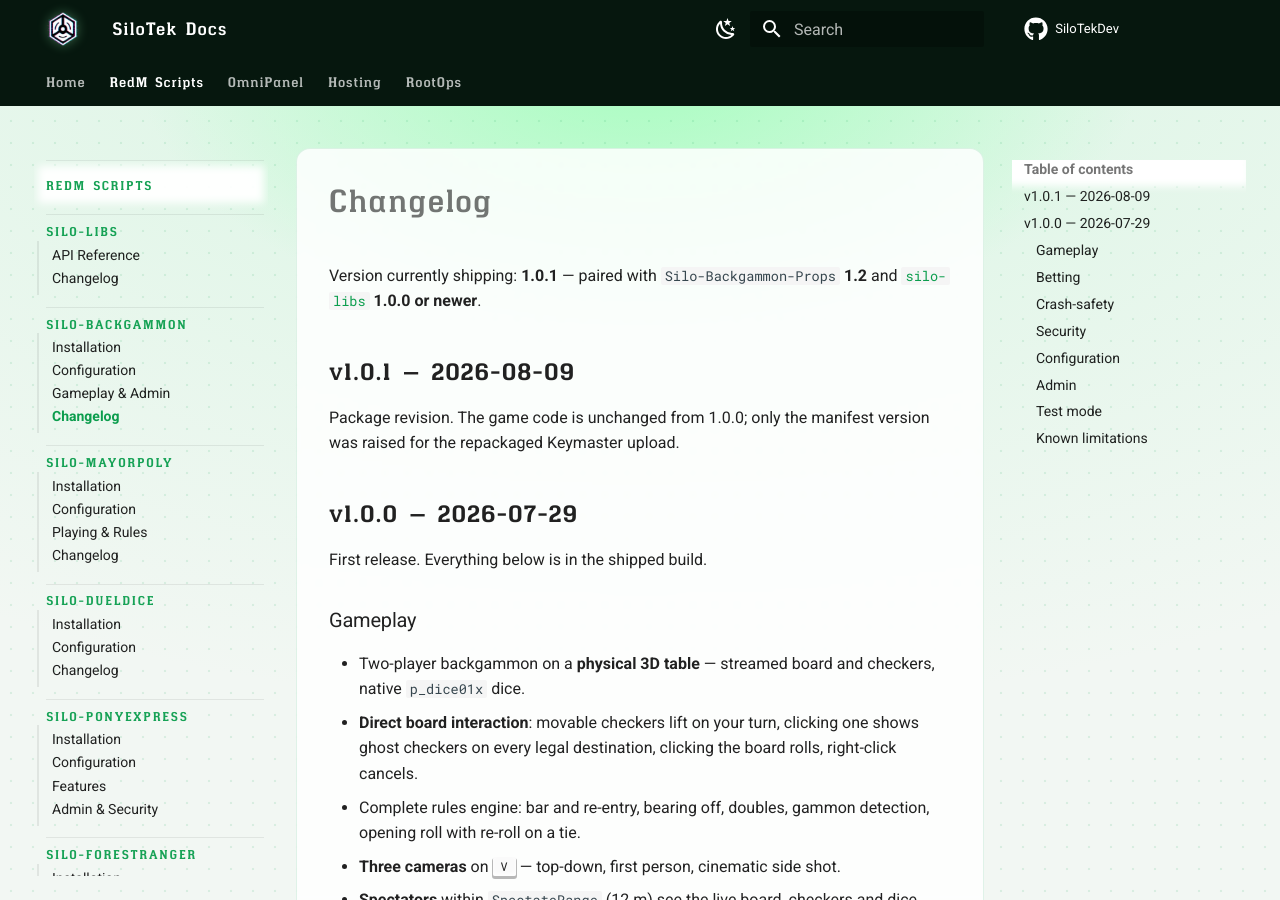
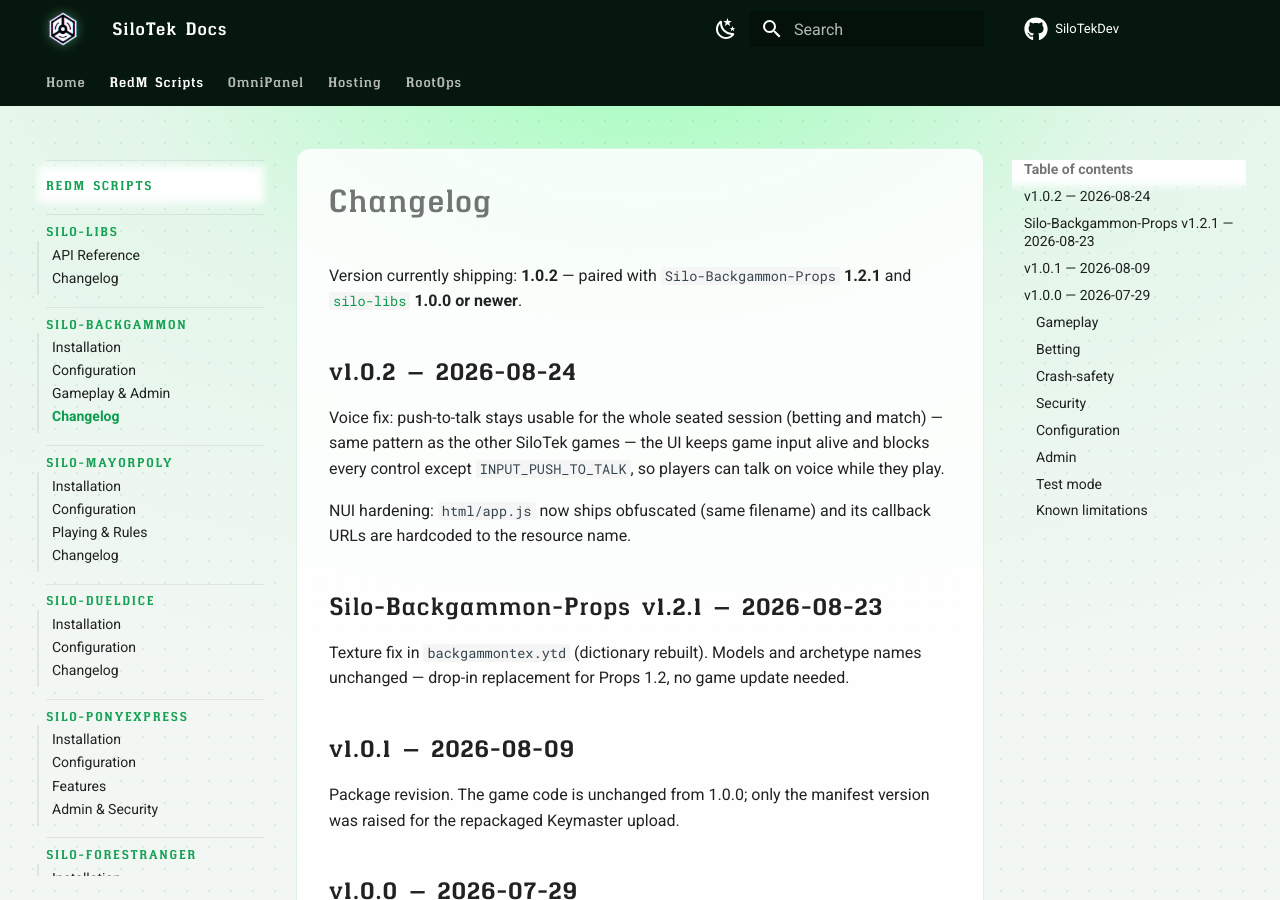
Before and after one commit to SiloTekDev/docs, an MkDocs documentation site: the page built from docs/redm/backgammon/changelog.md, in a window 1280 px wide and 900 px high. Built offline with MkDocs 1.6.1 and Material for MkDocs 9.7.7, drawn with Linux system fonts in a browser that asks for light colours; comment, search, counter and statistics services are not loaded.

Commit message:
docs(redm): voice PTT fix + NUI hardening across games; Backgammon Props 1.2.1
- Backgammon 1.0.2, Mayorpoly 1.0.1, DuelDice 1.0.1: push-to-talk stays
  usable during play (UI keeps game input, only PTT control enabled)
- ForestRanger 1.1.1: NUI hardening only
- All: app.js ships obfuscated in place, callback URLs hardcoded
- Backgammon-Props 1.2.1: texture fix in backgammontex.ytd

Co-Authored-By: Claude Fable 5 <noreply@anthropic.com>

```diff
--- a/docs/redm/backgammon/changelog.md
+++ b/docs/redm/backgammon/changelog.md
@@ -1,8 +1,22 @@
 # Changelog
 
-Version currently shipping: **1.0.1** — paired with
-`Silo-Backgammon-Props` **1.2** and
+Version currently shipping: **1.0.2** — paired with
+`Silo-Backgammon-Props` **1.2.1** and
 [`silo-libs`](../silo-libs/index.md) **1.0.0 or newer**.
+
+## v1.0.2 — 2026-08-24
+
+Voice fix: push-to-talk stays usable for the whole seated session (betting
+and match) — same pattern as the other SiloTek games — the UI keeps game input alive and blocks every control except
+`INPUT_PUSH_TO_TALK`, so players can talk on voice while they play.
+
+NUI hardening: `html/app.js` now ships obfuscated (same filename) and its
+callback URLs are hardcoded to the resource name.
+
+## Silo-Backgammon-Props v1.2.1 — 2026-08-23
+
+Texture fix in `backgammontex.ytd` (dictionary rebuilt). Models and archetype
+names unchanged — drop-in replacement for Props 1.2, no game update needed.
 
 ## v1.0.1 — 2026-08-09
 
```
Also changed, not shown: docs/redm/dueldice/changelog.md (+11 -1 lines), docs/redm/forestranger/changelog.md (+6 -1 lines), docs/redm/mayorpoly/changelog.md (+11 -1 lines).
